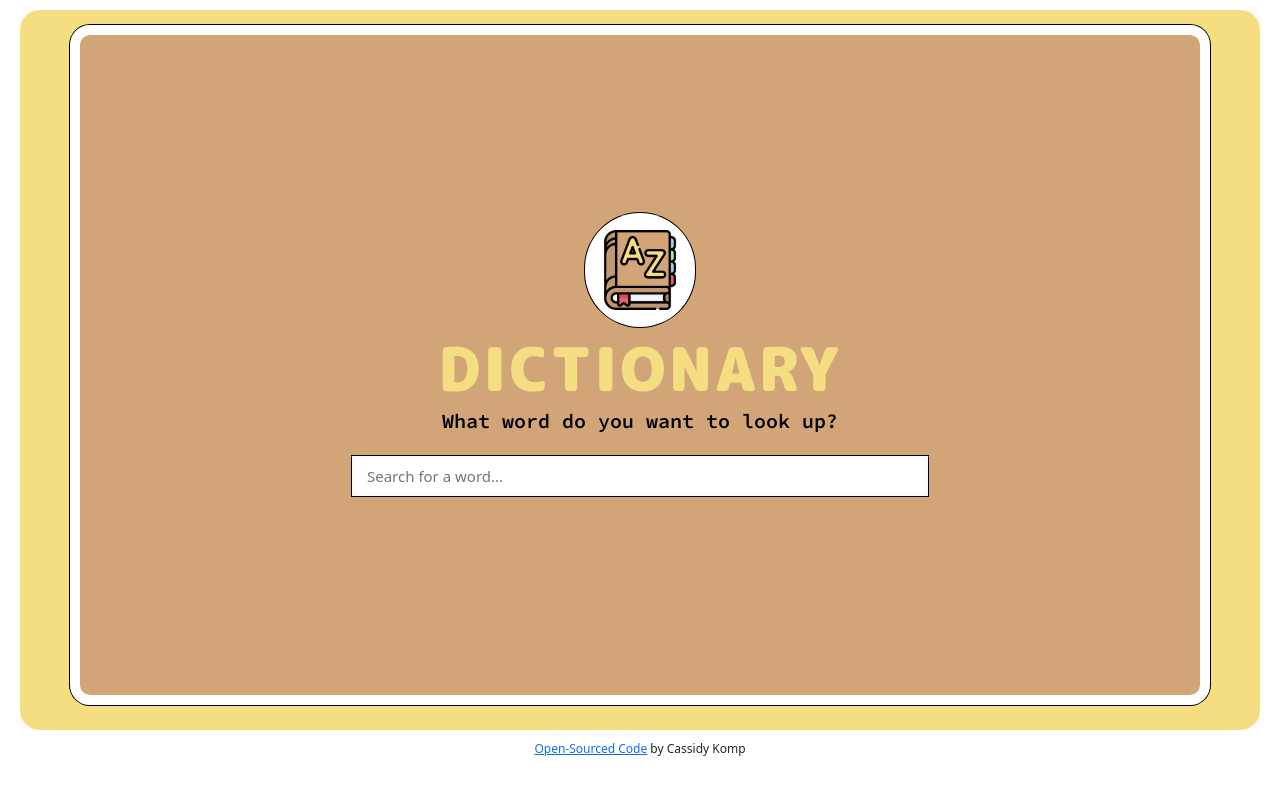
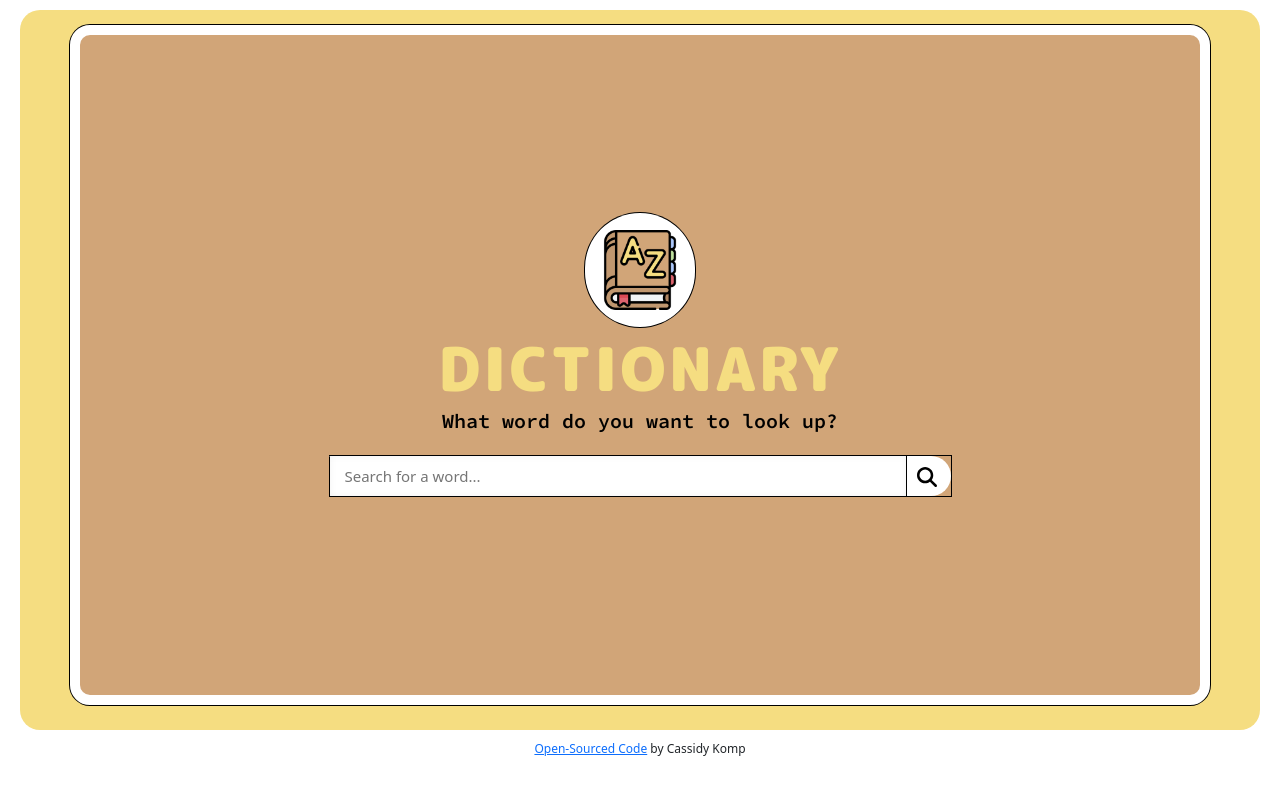
Before and after one commit to mimikomp/react-dictionary-project, a React (Create React App) app: page / in a window 1280 px wide. Shown: the top 794 px of the page. Built offline with nearby package versions, Linux system fonts and the light colour scheme.

Commit message:
Testing Fix

```diff
--- a/src/Dictionary.js
+++ b/src/Dictionary.js
@@ -57,7 +57,9 @@ export default function Dictionary() {
             placeholder="Search for a word..."
             className="search-input"
           />
-
+          <button type="submit" className="searchButton">
+            <FontAwesomeIcon icon={faMagnifyingGlass} className="searchIcon" />
+          </button>
         </form>
       </div>
       {apiResults ? <Results results={apiResults} photos={photos} /> : null}
--- a/src/Style/Dictionary.css
+++ b/src/Style/Dictionary.css
@@ -6,6 +6,10 @@ input[type="submit"],
 .input-checkbox {
   -webkit-appearance: none;
   border-radius: 0;
+}
+
+input[type="search"] {
+  -webkit-appearance: none;
 }
 
 input {
@@ -58,6 +62,7 @@ input {
   min-width: 75vw;
   margin: 0 auto;
   padding: 20px 0;
+  border-radius: 0;
 }
 
 .Dictionary form {
```
